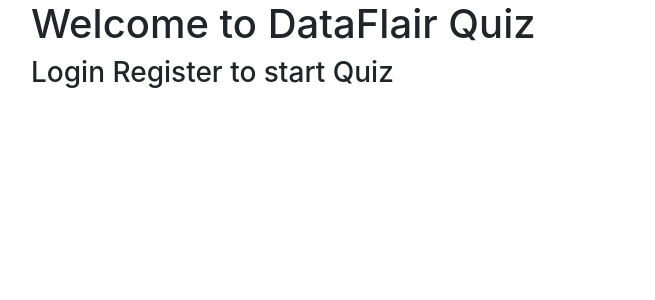
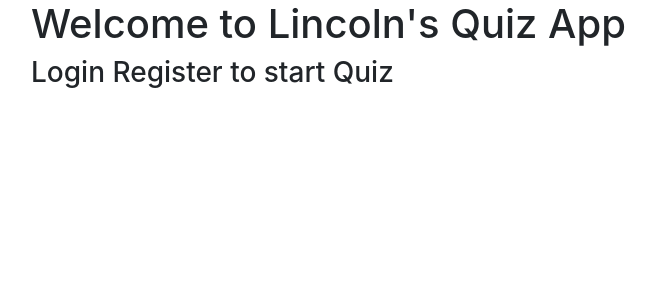
Before and after one commit to Samizie/A-Quiz-Web-Application-with-Django-ALX-Portfolio-Project-, a Django app: template quizapp/templates/Quiz/home.html in a window 1280 px wide. Shown: the part 56-356 px from the top of the page, without its empty margins (54-709 px from the left). Run offline with Django 3.2, Linux system fonts and the light colour scheme; the template is opened without the code that fills it, so the values that code supplies are empty; some libraries are stand-ins or nearby versions.

Commit message:
repairs made on the home html file

```diff
--- a/quizapp/templates/Quiz/home.html
+++ b/quizapp/templates/Quiz/home.html
@@ -3,7 +3,7 @@
 {% block content %}
 {% load static %}
 <div class="container ">
-<h1>Welcome to DataFlair Quiz</h1>
+<h1>Welcome to Lincoln's Quiz App</h1>
 {% if request.user.is_authenticated %}
 <div align="right " id="displaytimer"><b>Timer: 0 seconds</b></div>
 
```
